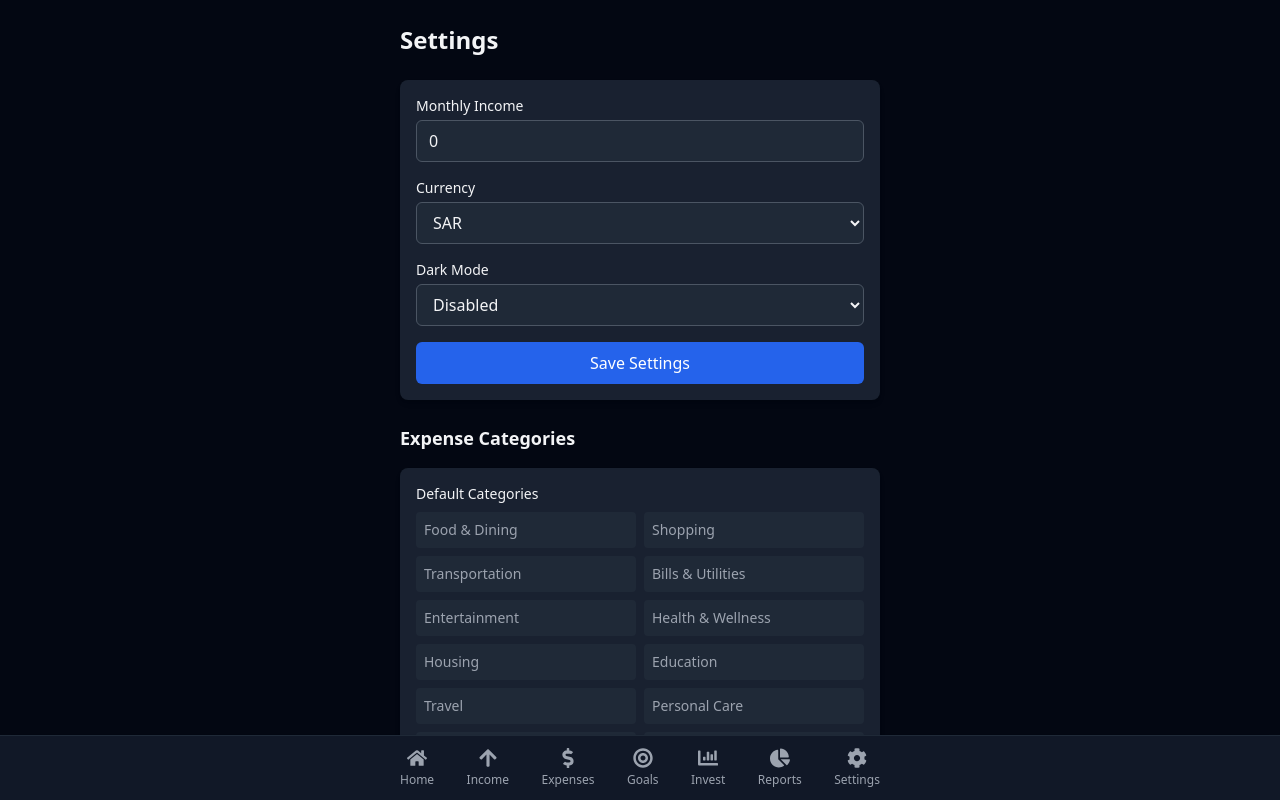
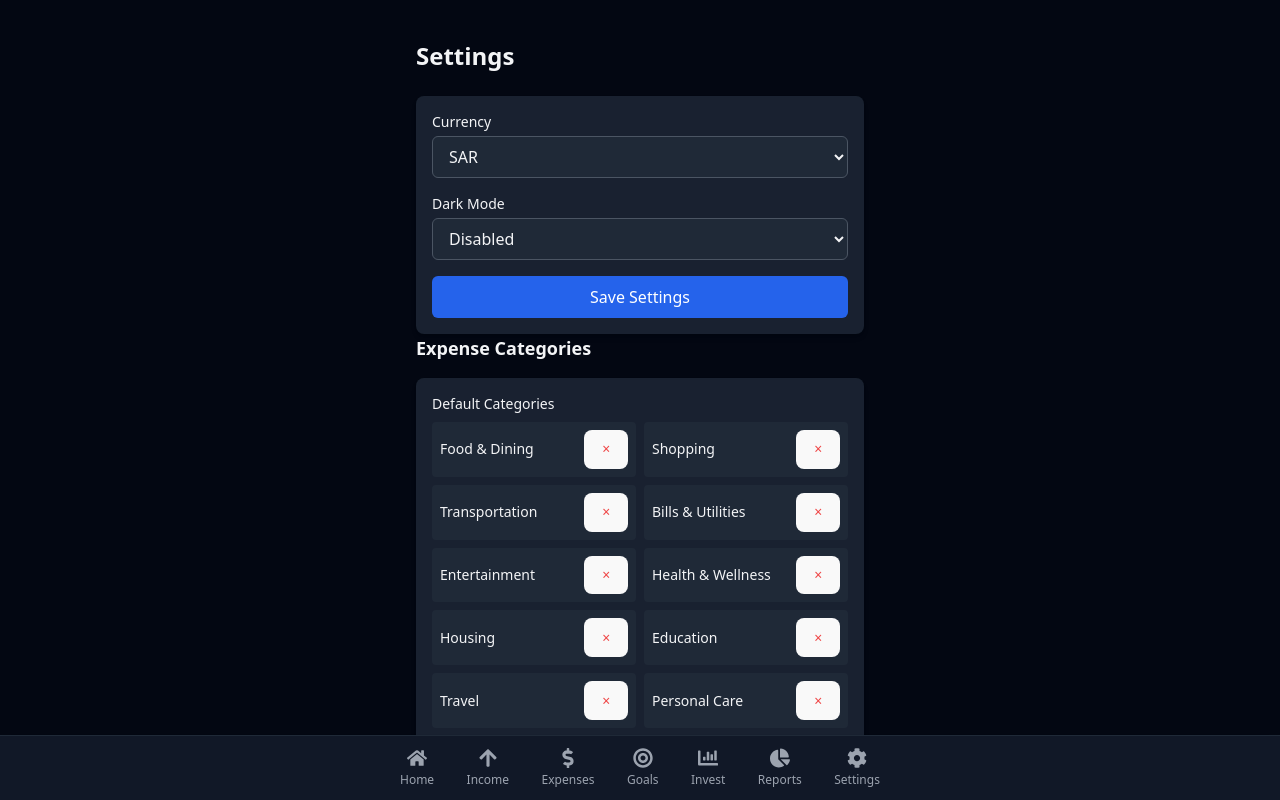
Before and after one commit to pedrigalmico/budget-app, a React (Vite) app: page /settings in a window 1280 px wide. Shown: the top 800 px of the page. Built offline with nearby package versions, Linux system fonts and the light colour scheme; no server answers; the database is empty; sample sign-in values are in the browser's storage.

Commit message:
feat: remove 'Monthly Income' and ungroup custom categories from Settings; implement default category hiding

```diff
--- a/src/contexts/AppStateContext.tsx
+++ b/src/contexts/AppStateContext.tsx
@@ -37,7 +37,8 @@ const initialState: AppState = {
     monthlyIncome: 0,
     currency: 'SAR',
     darkMode: true,
-    customCategories: []
+    customCategories: [],
+    disabledDefaultCategories: []
   },
   incomes: []
 };
--- a/src/index.css
+++ b/src/index.css
@@ -4,10 +4,10 @@
 
 @layer base {
   html, body {
-    @apply h-full w-full;
+    @apply w-full;
   }
   body {
-    @apply bg-gray-950 text-gray-100;
+    @apply bg-gray-950 text-gray-100 min-h-screen;
   }
   #root {
     @apply h-full w-full;
@@ -96,8 +96,6 @@ a:hover {
 
 body {
   margin: 0;
-  display: flex;
-  place-items: center;
   min-width: 320px;
   min-height: 100vh;
 }
@@ -139,17 +137,12 @@ button:focus-visible {
   }
 }
 
-/* Remove default styles */
-:root {
-  color-scheme: light dark;
-}
-
 /* Remove conflicting dark mode styles */
 @media (prefers-color-scheme: dark) {
   :root {
-    background-color: transparent;
+    /* background-color: transparent; */
   }
   body {
-    background-color: transparent;
+    /* background-color: transparent; */
   }
 }
--- a/src/pages/Expenses.tsx
+++ b/src/pages/Expenses.tsx
@@ -10,19 +10,30 @@ export default function Expenses() {
   const [selectedMonth, setSelectedMonth] = useState(new Date().toISOString().slice(0, 7));
   const [editingExpense, setEditingExpense] = useState<Expense | null>(null);
   const [selectedCategory, setSelectedCategory] = useState('All');
+  const [searchQuery, setSearchQuery] = useState('');
 
-  // Combine default and custom categories
+  // Combine default and custom categories, filtering out disabled default categories
   const allCategories = [
-    ...DEFAULT_CATEGORIES,
+    ...DEFAULT_CATEGORIES.filter(cat => !(state.settings.disabledDefaultCategories || []).includes(cat)),
     ...(state.settings.customCategories || []).map(cat => cat.name)
   ];
 
-  // Filter by month and category
-  let filteredExpenses = state.expenses.filter(expense =>
-    expense.date.startsWith(selectedMonth)
-  );
-  if (selectedCategory !== 'All') {
-    filteredExpenses = filteredExpenses.filter(expense => expense.category === selectedCategory);
+  let filteredExpenses: Expense[];
+
+  // Apply search query filter globally (not just current month)
+  if (searchQuery) {
+    filteredExpenses = state.expenses.filter(expense =>
+      expense.note?.toLowerCase().includes(searchQuery.toLowerCase()) ||
+      expense.category.toLowerCase().includes(searchQuery.toLowerCase())
+    );
+  } else {
+    // Filter by month and category only if no search query is present
+    filteredExpenses = state.expenses.filter(expense =>
+      expense.date.startsWith(selectedMonth)
+    );
+    if (selectedCategory !== 'All') {
+      filteredExpenses = filteredExpenses.filter(expense => expense.category === selectedCategory);
+    }
   }
 
   // Sort by latest date first
@@ -188,6 +199,15 @@ export default function Expenses() {
         </div>
       )}
 
+      {/* Search Bar */}
+      <input
+        type="text"
+        placeholder="Search expenses by note or category..."
+        className="input mb-4"
+        value={searchQuery}
+        onChange={(e) => setSearchQuery(e.target.value)}
+      />
+
       {/* Month Filter */}
       <div className="flex gap-4 items-center">
         <input
--- a/src/pages/Goals.tsx
+++ b/src/pages/Goals.tsx
@@ -83,6 +83,8 @@ export default function Goals() {
   };
 
   return (
+    <div className="min-h-screen p-4">
+      <div className="max-w-4xl mx-auto">
         <div className="space-y-6 pb-20">
           <div className="flex justify-between items-center">
             <h1 className="text-2xl font-bold dark:text-white">Savings Goals</h1>
@@ -323,5 +325,7 @@ export default function Goals() {
             </div>
           )}
         </div>
+      </div>
+    </div>
   );
 }
--- a/src/pages/Income.tsx
+++ b/src/pages/Income.tsx
@@ -105,6 +105,8 @@ export default function Income() {
   };
 
   return (
+    <div className="min-h-screen p-4">
+      <div className="max-w-4xl mx-auto">
         <div className="space-y-6 pb-20">
           <div className="flex justify-between items-center">
             <h1 className="text-2xl font-bold">Income Sources</h1>
@@ -298,5 +300,7 @@ export default function Income() {
             ))}
           </div>
         </div>
+      </div>
+    </div>
   );
 }
--- a/src/pages/Investments.tsx
+++ b/src/pages/Investments.tsx
@@ -60,6 +60,8 @@ export default function Investments() {
   };
 
   return (
+    <div className="min-h-screen p-4">
+      <div className="max-w-4xl mx-auto">
         <div className="space-y-6 pb-20">
           <div className="flex justify-between items-center">
             <h1 className="text-2xl font-bold dark:text-white">Investments</h1>
@@ -225,5 +227,7 @@ export default function Investments() {
             )}
           </div>
         </div>
+      </div>
+    </div>
   );
 }
--- a/src/pages/Reports.tsx
+++ b/src/pages/Reports.tsx
@@ -135,7 +135,8 @@ export default function Reports() {
   }, [state.expenses, selectedMonth, selectedYear, monthlyExpenses]);
 
   return (
-    <div className="container mx-auto px-4 py-6">
+    <div className="min-h-screen p-4">
+      <div className="max-w-4xl mx-auto">
         <div className="flex justify-between items-center mb-6">
           <h1 className="text-2xl font-bold text-gray-100">Monthly Reports</h1>
           <div className="flex gap-2">
@@ -244,5 +245,6 @@ export default function Reports() {
           </div>
         </div>
       </div>
+    </div>
   );
 }
--- a/src/pages/Settings.tsx
+++ b/src/pages/Settings.tsx
@@ -27,7 +27,6 @@ export default function Settings() {
     const formData = new FormData(form);
 
     const settings: SettingsType = {
-      monthlyIncome: parseFloat(formData.get('monthlyIncome') as string),
       currency: formData.get('currency') as string,
       darkMode: formData.get('darkMode') === 'true',
       customCategories: state.settings.customCategories || []
@@ -63,28 +62,30 @@ export default function Settings() {
     updateSettings(settings);
   };
 
+  const handleRemoveDefaultCategory = (categoryName: string) => {
+    const settings: SettingsType = {
+      ...state.settings,
+      disabledDefaultCategories: [
+        ...(state.settings.disabledDefaultCategories || []),
+        categoryName
+      ]
+    };
+    updateSettings(settings);
+  };
+
+  const activeDefaultCategories = DEFAULT_CATEGORIES.filter(
+    (category) => !(state.settings.disabledDefaultCategories || []).includes(category)
+  );
+
   return (
-    <div className="space-y-6 pb-20">
-      <h1 className="text-2xl font-bold">Settings</h1>
+    <div className="min-h-screen p-4">
+      <div className="max-w-4xl mx-auto">
+        <div className="flex justify-between items-center mb-6">
+          <h1 className="text-2xl font-bold dark:text-white">Settings</h1>
+        </div>
 
         <div className="card">
           <form onSubmit={handleSubmit} className="space-y-4">
-          <div>
-            <label htmlFor="monthlyIncome" className="block text-sm font-medium mb-1">
-              Monthly Income
-            </label>
-            <input
-              type="number"
-              name="monthlyIncome"
-              id="monthlyIncome"
-              required
-              min="0"
-              step="0.01"
-              className="input"
-              defaultValue={state.settings.monthlyIncome}
-            />
-          </div>
-
             <div>
               <label htmlFor="currency" className="block text-sm font-medium mb-1">
                 Currency
@@ -133,16 +134,21 @@ export default function Settings() {
               <div>
                 <h3 className="text-sm font-medium mb-2">Default Categories</h3>
                 <div className="grid grid-cols-2 gap-2">
-                {DEFAULT_CATEGORIES.map(category => (
-                  <div key={category} className="text-sm text-gray-400 p-2 bg-gray-800 rounded">
-                    {category}
+                  {activeDefaultCategories.map(category => (
+                    <div key={category} className="flex justify-between items-center text-sm p-2 bg-gray-800 rounded">
+                      <span>{category}</span>
+                      <button
+                        onClick={() => handleRemoveDefaultCategory(category)}
+                        className="text-red-500 hover:text-red-400"
+                      >
+                        ×
+                      </button>
                     </div>
                   ))}
                 </div>
               </div>
 
               <div>
-              <h3 className="text-sm font-medium mb-2">Custom Categories</h3>
                 <div className="grid grid-cols-2 gap-2">
                   {(state.settings.customCategories || []).map(category => (
                     <div key={category.id} className="flex justify-between items-center text-sm p-2 bg-gray-800 rounded">
@@ -228,5 +234,6 @@ export default function Settings() {
           </div>
         </div>
       </div>
+    </div>
   );
 }
--- /dev/null
+++ b/src/types.ts
@@ -0,0 +1,54 @@
+import { Category } from './config/categories';
+
+export interface Expense {
+  id: string;
+  amount: number;
+  category: string;
+  date: string;
+  note?: string;
+}
+
+export interface Investment {
+  id: string;
+  name: string;
+  amount: number;
+  currentValue?: number;
+  notes?: string;
+  date: string;
+}
+
+export interface Contribution {
+  amount: number;
+  date: string;
+  note?: string;
+}
+
+export interface Goal {
+  id: string;
+  name: string;
+  targetAmount: number;
+  currentAmount: number;
+  date: string;
+  contributions?: Contribution[];
+}
+
+export interface Settings {
+  monthlyIncome?: number;
+  currency: string;
+  darkMode: boolean;
+  customCategories: Category[];
+  disabledDefaultCategories?: string[];
+}
+
+export type IncomeType = 'Salary' | 'Freelance' | 'Investment' | 'Business' | 'Other';
+
+export interface Income {
+  id: string;
+  name: string;
+  amount: number;
+  type: IncomeType;
+  frequency: 'Monthly' | 'One-time' | 'Weekly' | 'Yearly';
+  date: string;
+  note?: string;
+  isRecurring: boolean;
+}
```
Lines whose indentation alone changed are shown as unchanged.
